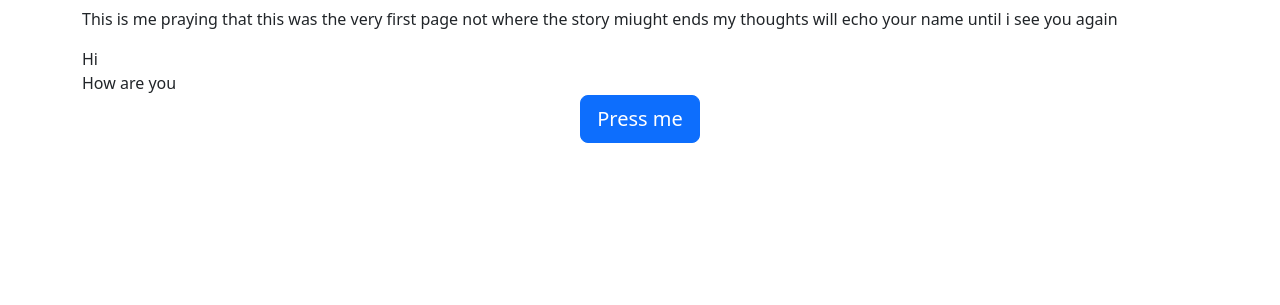
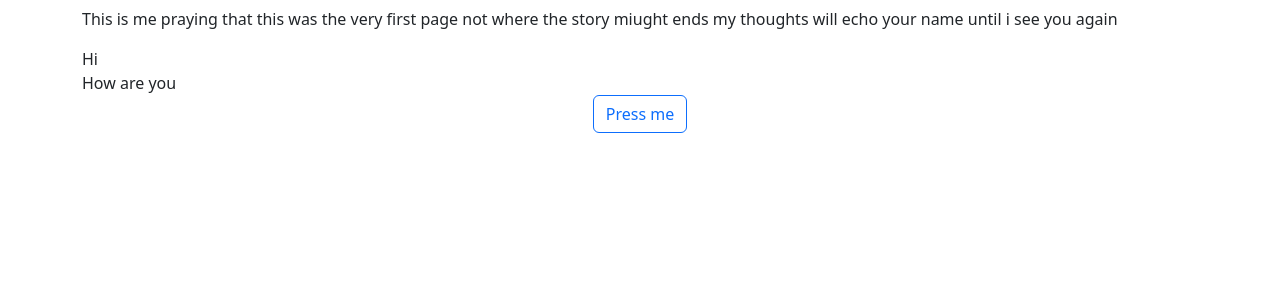
Before and after one commit to kimi212/kimi-website, a Flask app: page / in a window 1280 px wide. Shown: the part 495-800 px from the top of the page. Run offline with Flask 3, Linux system fonts and the light colour scheme.

Commit message:
functional

```diff
--- a/template/home.html
+++ b/template/home.html
@@ -26,7 +26,7 @@
         {% endfor %}
       </div>
       <div class="text-center">
-        <button class="btn btn-primary btn-lg">Press me</button>
+        <a href="https://www.youtube.com/watch?v=igIfiqqVHtA&pp=ygUbaSB3YXMgZW5jaGFudGVkIHRvIG1lZXQgeW91" type="button" class="btn btn-outline-primary float-right align-middle">Press me</a>
       </div>
       </div>
   </body>
```
